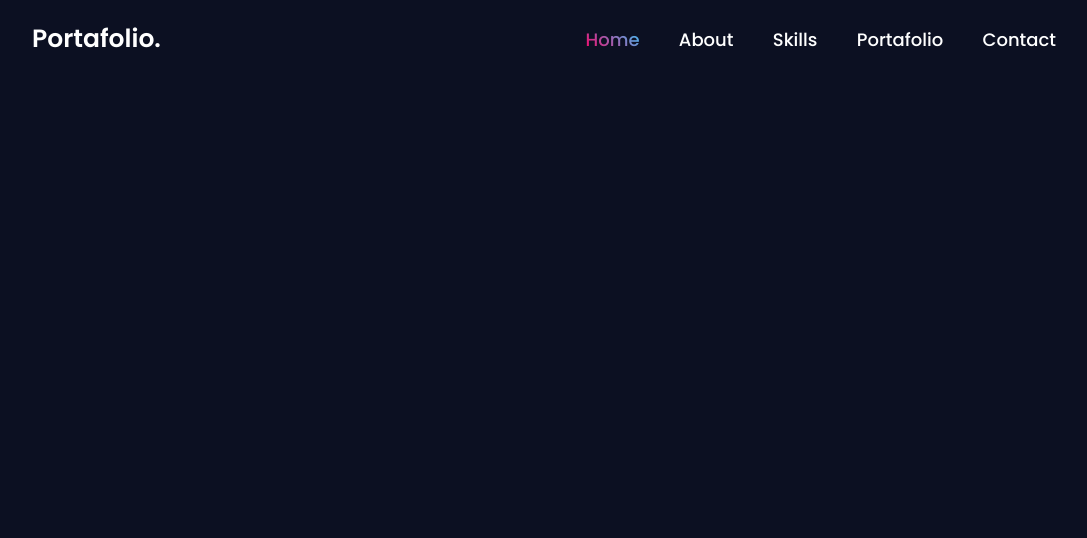
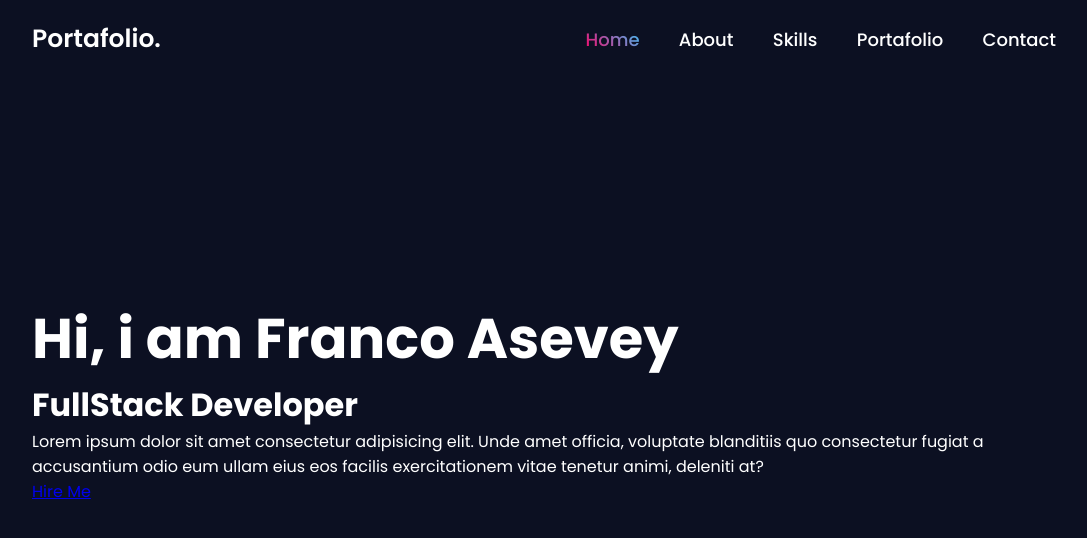
Before and after one commit to francoasevey/personal-Portfolio-Website-v2, a plain HTML site: page index.html in a window 1280 px wide. Shown: the whole page, without its empty margins (96-1183 px from the left). Drawn offline with Linux system fonts and the light colour scheme.

Commit message:
home content

```diff
--- a/index.html
+++ b/index.html
@@ -18,5 +18,13 @@
             <a href="#">Contact</a>
         </nav>
     </header>
+    <section class="home">
+        <div class="home-content">
+            <h1>Hi, i am Franco Asevey</h1>
+            <h3>FullStack Developer</h3>
+            <p>Lorem ipsum dolor sit amet consectetur adipisicing elit. Unde amet officia, voluptate blanditiis quo consectetur fugiat a accusantium odio eum ullam eius eos facilis exercitationem vitae tenetur animi, deleniti at?</p>
+            <a href="#" class="btn">Hire Me</a>
+        </div>
+    </section>
 </body>
 </html>
--- a/main.css
+++ b/main.css
@@ -7,6 +7,7 @@
 }
 body{
     background: #0c1022;
+    color: #fff;
 }
 header{
     position: fixed;
@@ -40,3 +41,21 @@ header{
     -webkit-background-clip: text;
     background-clip: transparent;
 }
+.home{
+    width: 100%;
+    height: 100vh;
+    display: flex;
+    align-items: center;
+    padding: 0 10%;
+}
+.home-content h1{
+    font-size: 56px;
+    font-weight: 700;
+}
+.home-content h3{
+    font-size: 32px;
+    font-weight: 700;
+}
+.home-content p{
+    font-size: 16px;
+}
```
